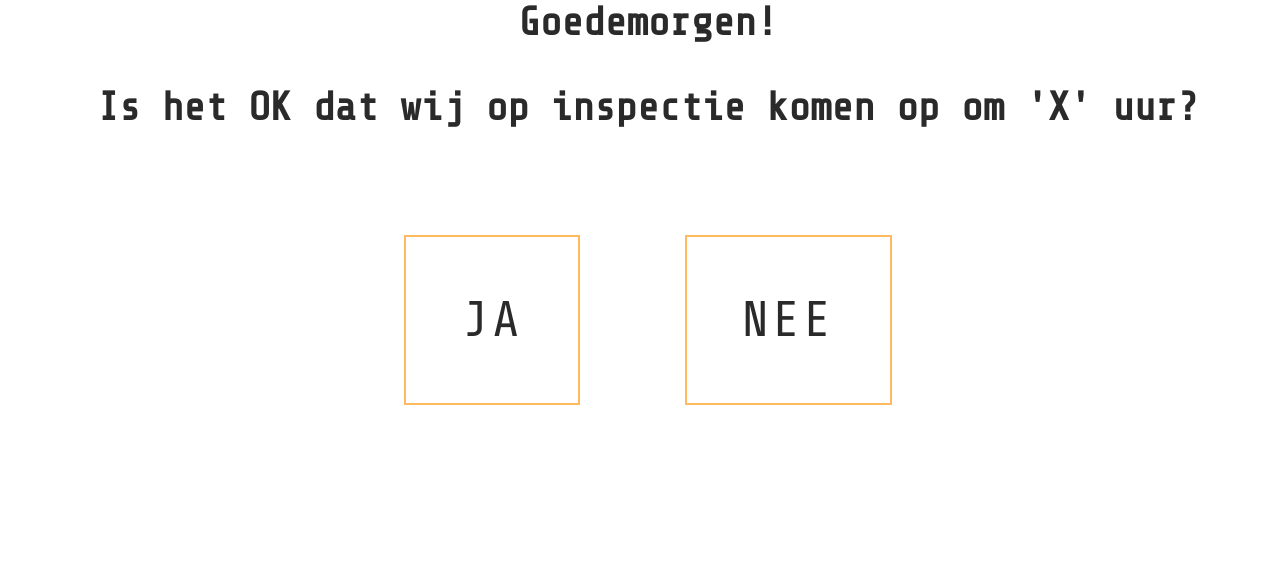
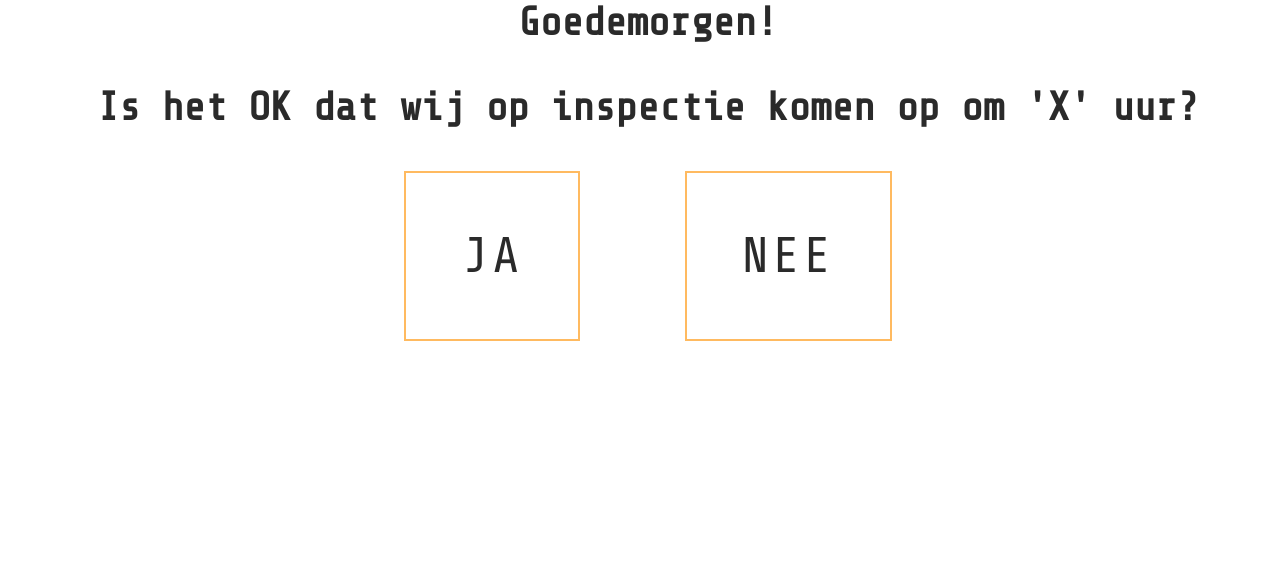
Before and after one commit to Jx3ri/Monumentenwacht, a PHP site: page / in a window 1280 px wide. Shown: the part 165-748 px from the top of the page. Run offline with PHP 8.4, Linux system fonts and the light colour scheme.

Commit message:
update yeet

```diff
--- a/CSS/style.css
+++ b/CSS/style.css
@@ -150,7 +150,7 @@ p a:hover {
 }
 
 .btn-container {
-  margin-top: 10%;
+  margin-top: 5%;
   width: 100%;
   position: absolute;
 }
```
